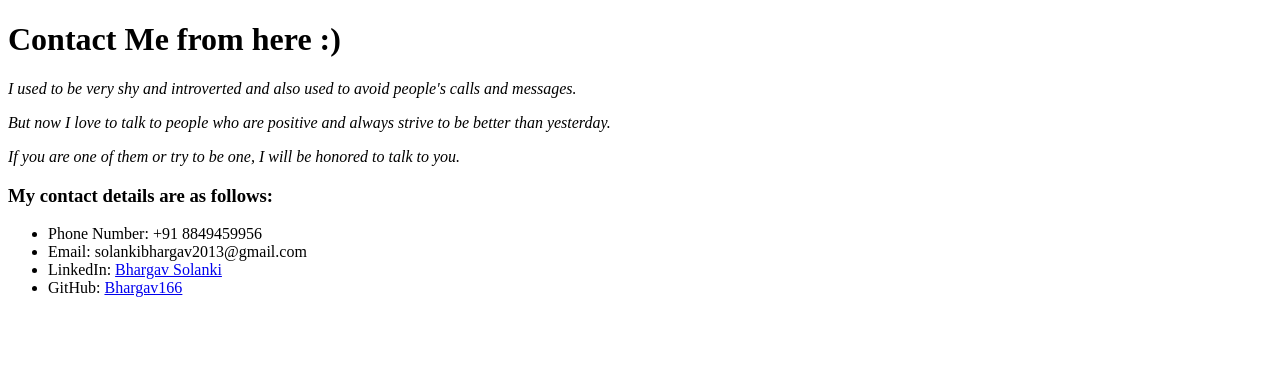
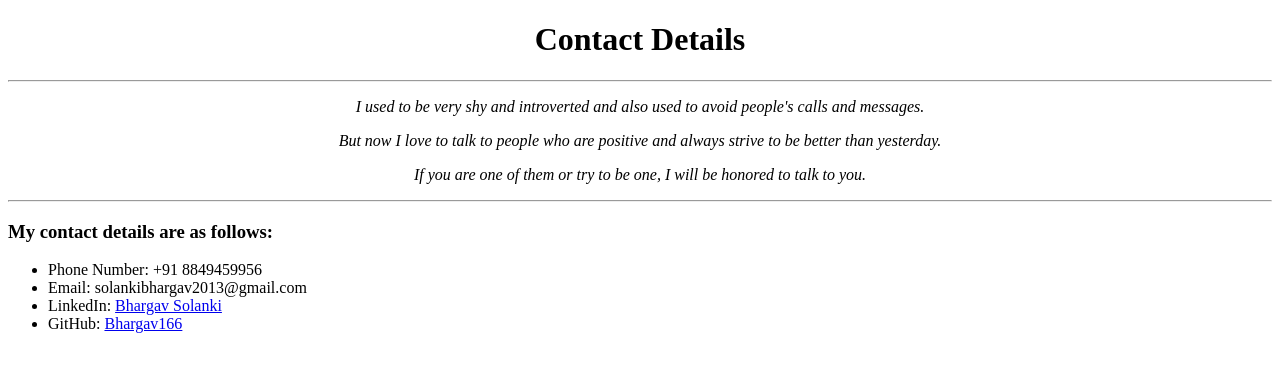
Before and after one commit to Bhargav166/Bio, a plain HTML site: page src/contact.html in a window 1280 px wide. Drawn offline with Linux system fonts and the light colour scheme.

Commit message:
added hr tags

```diff
--- a/src/contact.html
+++ b/src/contact.html
@@ -9,12 +9,16 @@
 </head>
 
 <body>
-    <h1>Contact Me from here :)</h1>
-    <i>
-        <p>I used to be very shy and introverted and also used to avoid people's calls and messages.</p>
-        <p>But now I love to talk to people who are positive and always strive to be better than yesterday.</p>
-        <p>If you are one of them or try to be one, I will be honored to talk to you.</p>
-    </i>
+
+    <center>
+        <h1>Contact Details</h1><i>
+            <hr>
+            <p>I used to be very shy and introverted and also used to avoid people's calls and messages.</p>
+            <p>But now I love to talk to people who are positive and always strive to be better than yesterday.</p>
+            <p>If you are one of them or try to be one, I will be honored to talk to you.</p>
+        </i>
+        <hr>
+    </center>
     <h3>My contact details are as follows:</h3>
     <ul>
         <li>Phone Number: +91 8849459956</li>
```
Also changed, not shown: src/bio.html (+2 -2 lines).
